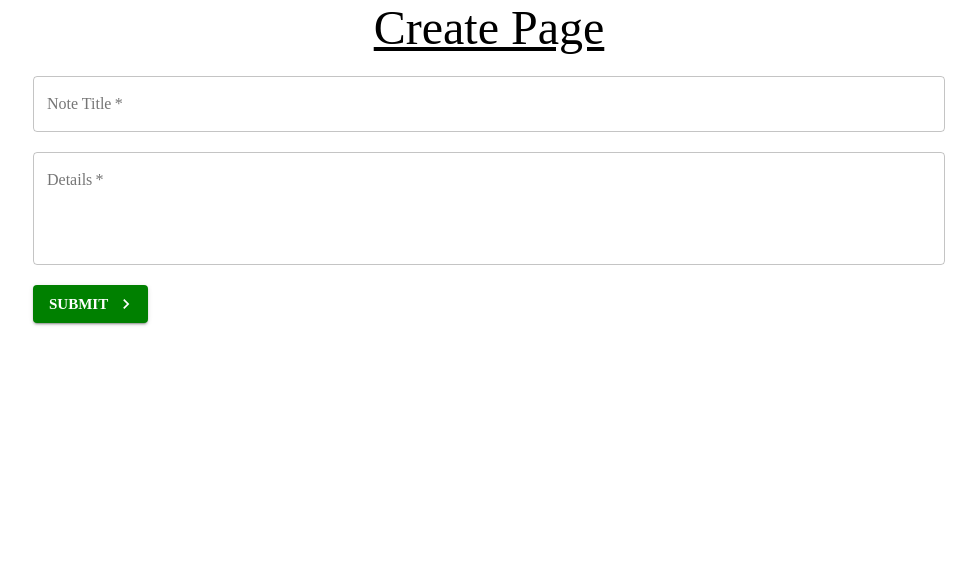
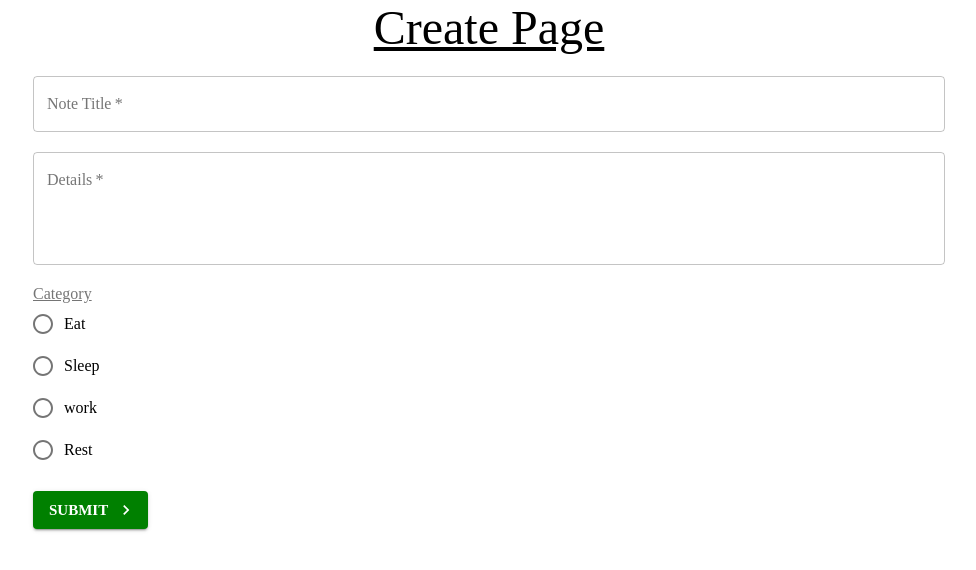
Before and after one commit to fasulu/materialUI, a React (Create React App) app in the folder materialui/: page /create in a window 1280 px wide. Shown: the top 570 px of the page, without its empty margins (151-1127 px from the left). Built offline with nearby package versions, Linux system fonts and the light colour scheme; the HTML template or start-up script is replaced by a standard one.

Commit message:
RadioButton

```diff
--- a/materialui/src/pages/Create.js
+++ b/materialui/src/pages/Create.js
@@ -1,10 +1,15 @@
-import { makeStyles } from '@material-ui/core'; // import useStyles hook
+import { FormControlLabel, makeStyles } from '@material-ui/core'; // import useStyles hook
 import Button from '@material-ui/core/Button';
 import Container from '@material-ui/core/Container';
 import Typography from '@material-ui/core/Typography';
 import KeyboardArrowRightIcon from '@material-ui/icons/KeyboardArrowRight';
 import React, { useState } from 'react';
 import TextField from '@material-ui/core/TextField'
+import Radio from '@material-ui/core/Radio'
+import RadioGroup from '@material-ui/core/RadioGroup';
+import FormControl from '@material-ui/core/FormControl';
+import FormLabel from '@material-ui/core/FormLabel';
+
 
 
 const useStyles = makeStyles({                      // create const useStyles by makeStyles hook function
@@ -34,20 +39,21 @@ export default function Create() {
     const [details, setDetails] = useState('')
     const [detailerr, setDetailErr] = useState(false)
     const [titleerr, setTitleErr] = useState(false)
+    const [category, setCategory] = useState('')
 
 
     const handleSubmit = (e) => {
         e.preventDefault()
 
-        if(title === '') {
+        if (title === '') {
             setTitleErr(true)
-        } else {setTitleErr(false)}
-        if(details === '') {
+        } else { setTitleErr(false) }
+        if (details === '') {
             setDetailErr(true)
-        } else {setDetailErr(false)}
+        } else { setDetailErr(false) }
 
         if (title && details) {
-            console.log(title, details)
+            console.log(title, details, category)
         }
     }
 
@@ -88,6 +94,18 @@ export default function Create() {
                     fullWidth
                     error={detailerr}
                 />
+
+                <FormControl className={styles.field}>
+                    <FormLabel className={styles.title}>Category</FormLabel>
+                        <RadioGroup value={category} onChange={(e) => setCategory(e.target.value)} >
+                            <FormControlLabel value='eat' control={<Radio />} label='Eat' />
+                            <FormControlLabel value='sleep' control={<Radio />} label='Sleep' />
+                            <FormControlLabel value='work' control={<Radio />} label='work' />
+                            <FormControlLabel value='rest' control={<Radio />} label='Rest' />
+                        </RadioGroup>
+
+
+                </FormControl>
                 <Button
                     className={styles.btn}               // add className as dynamic styles.btn to get custom style of button
                     type="submit"
```
